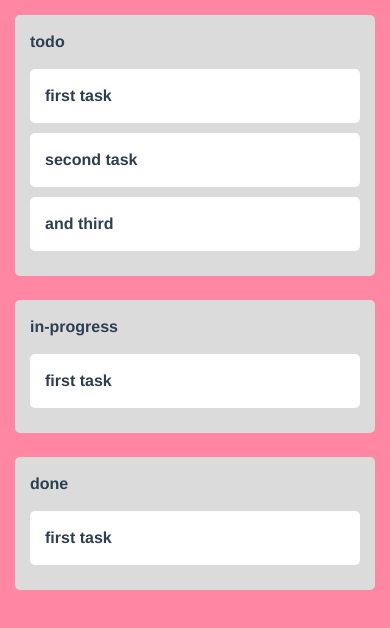
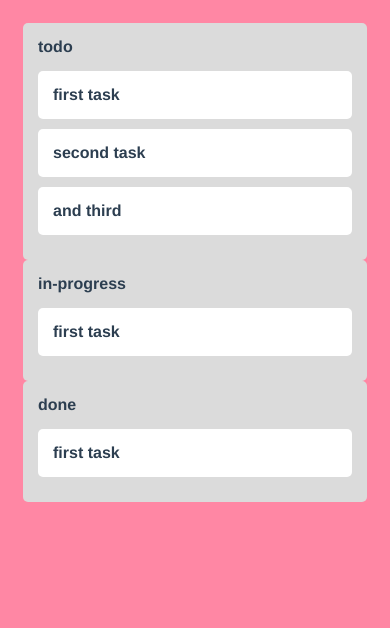
Before and after one commit to cmahrtian/trello-clone, a Vue app: page / in a window 390 px wide. Shown: the top 628 px of the page. Built offline with nearby package versions, Linux system fonts and the light colour scheme.

Commit message:
remove bulma import and breakpoint definitions (now in styles.scss)

```diff
--- a/src/App.vue
+++ b/src/App.vue
@@ -9,9 +9,7 @@
 </template>
 
 <style lang="sass">
-$desktop: 1025px !default;
-$widescreen: 1217px !default;
-@import "bulma/bulma.sass"
+
 </style>
 
 <style lang="scss">
```
